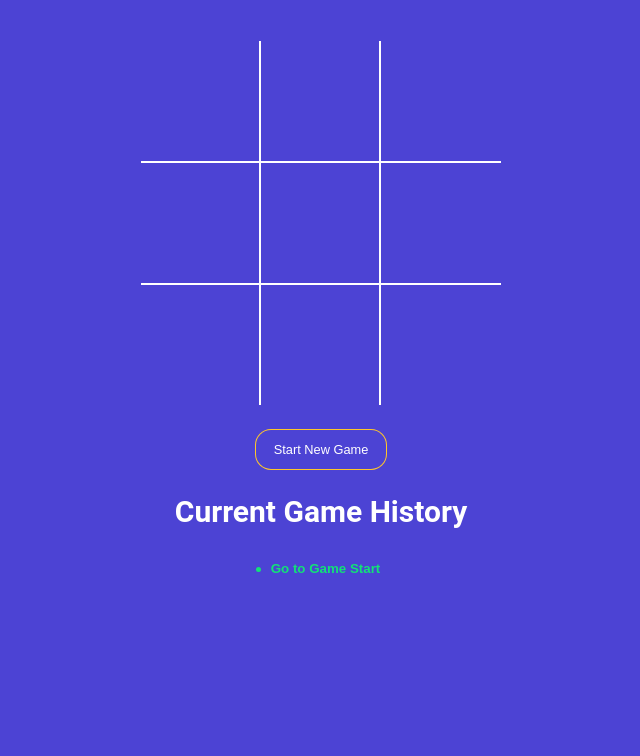
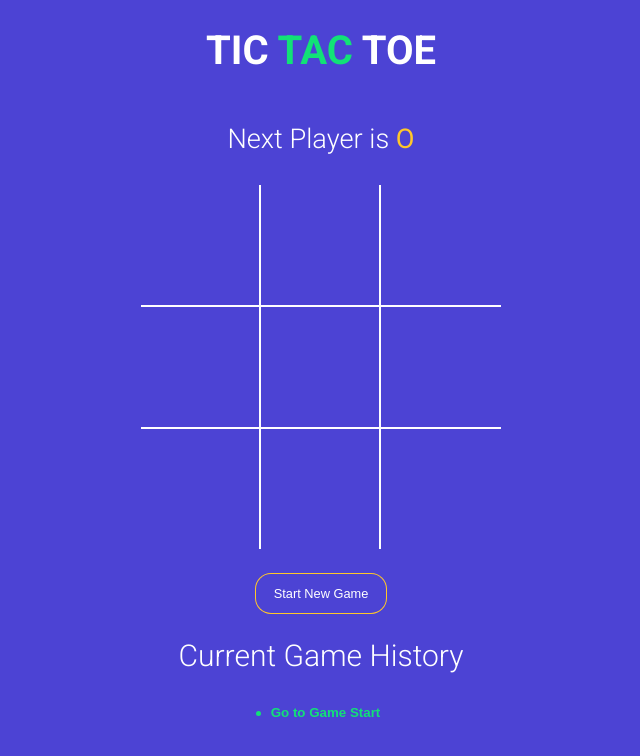
Before and after one commit to Nktech-Official/TicTacToe, a React (Vite) app: page / in a window 1280 px wide. Shown: the top 756 px of the page, without its empty margins (319-959 px from the left). Built offline with nearby package versions, Linux system fonts and the light colour scheme.

Commit message:
corrected styling

```diff
--- a/index.html
+++ b/index.html
@@ -4,6 +4,7 @@
 <head>
   <meta charset="UTF-8" />
   <link rel="icon" type="image/svg+xml" href="/vite.svg" />
+  <link href="https://fonts.googleapis.com/css?family=Roboto:300,400,700&display=swap" rel="stylesheet" />
   <meta name="viewport" content="width=device-width, initial-scale=1.0" />
   <title>Tic Tac Toe</title>
 </head>
--- a/src/App.jsx
+++ b/src/App.jsx
@@ -56,6 +56,9 @@
 
   return (
     <div className="app">
+      <h1>
+        TIC <span className="text-green">TAC</span> TOE
+      </h1>
       <StatusMessage winner={Winner} gamingBoard={gamingBoard} />
 
       <Board
@@ -73,7 +76,7 @@
       >
         Start New Game
       </button>
-      <h2>Current Game History</h2>
+      <h2 style={{ fontWeight: 'lighter' }}>Current Game History</h2>
       <History
         history={history}
         onClick={moveTo}
--- a/src/styles.scss
+++ b/src/styles.scss
@@ -25,7 +25,6 @@
   flex-direction: column;
   align-items: center;
   justify-content: center;
-  height: 80vh;
 
 
 }
@@ -76,8 +75,8 @@
 
 .status-message {
 	margin-bottom: 30px;
-	font-size: 2rem;
-	font-weight: 700;
+	font-size: 1.7rem;
+	font-weight: lighter;
 	span {
 	  font-weight: normal;
 	}
@@ -99,7 +98,6 @@
 }
 
 .board {
-    margin-top: 30px;
   .board-row {
     display: flex;
     flex-direction: row;
```
